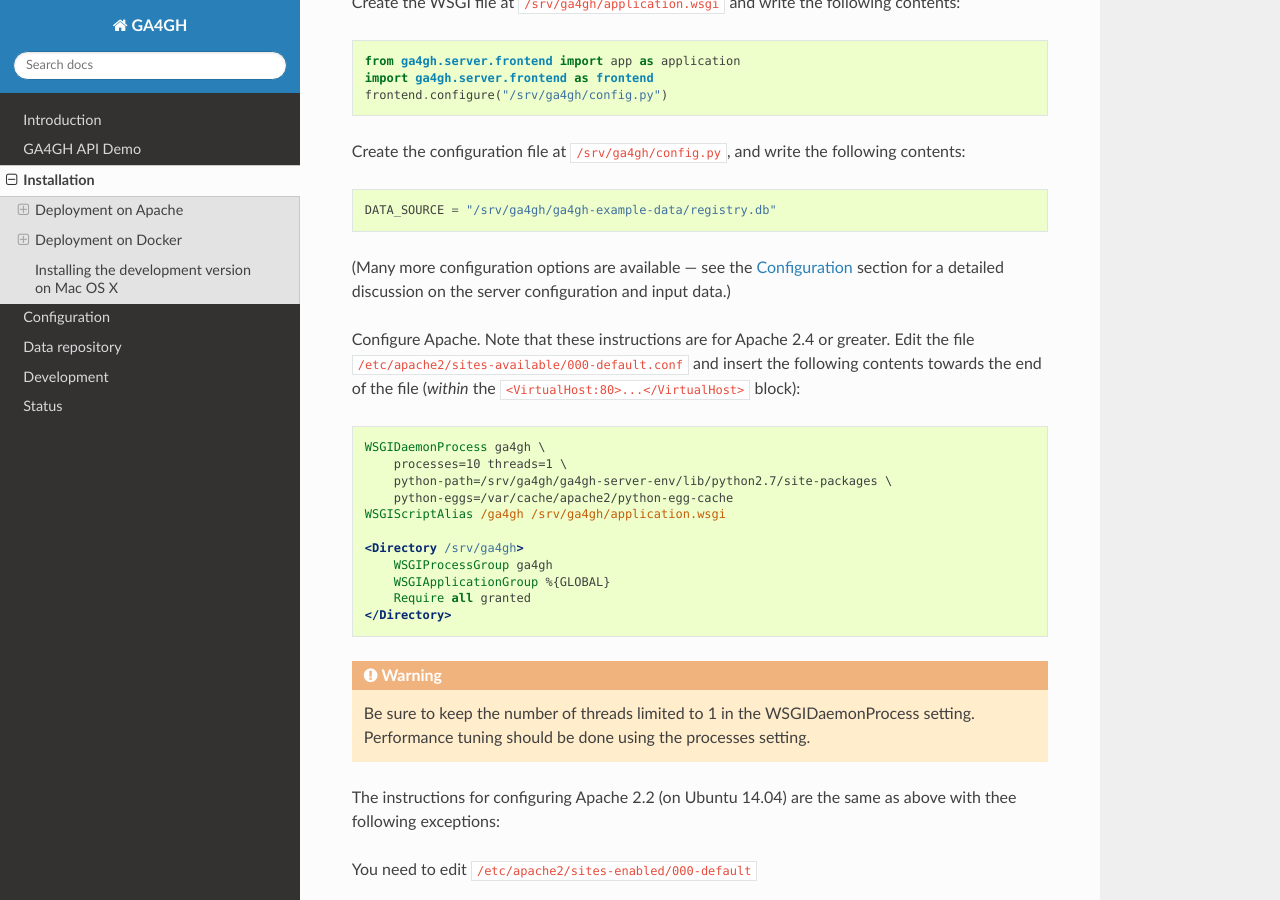
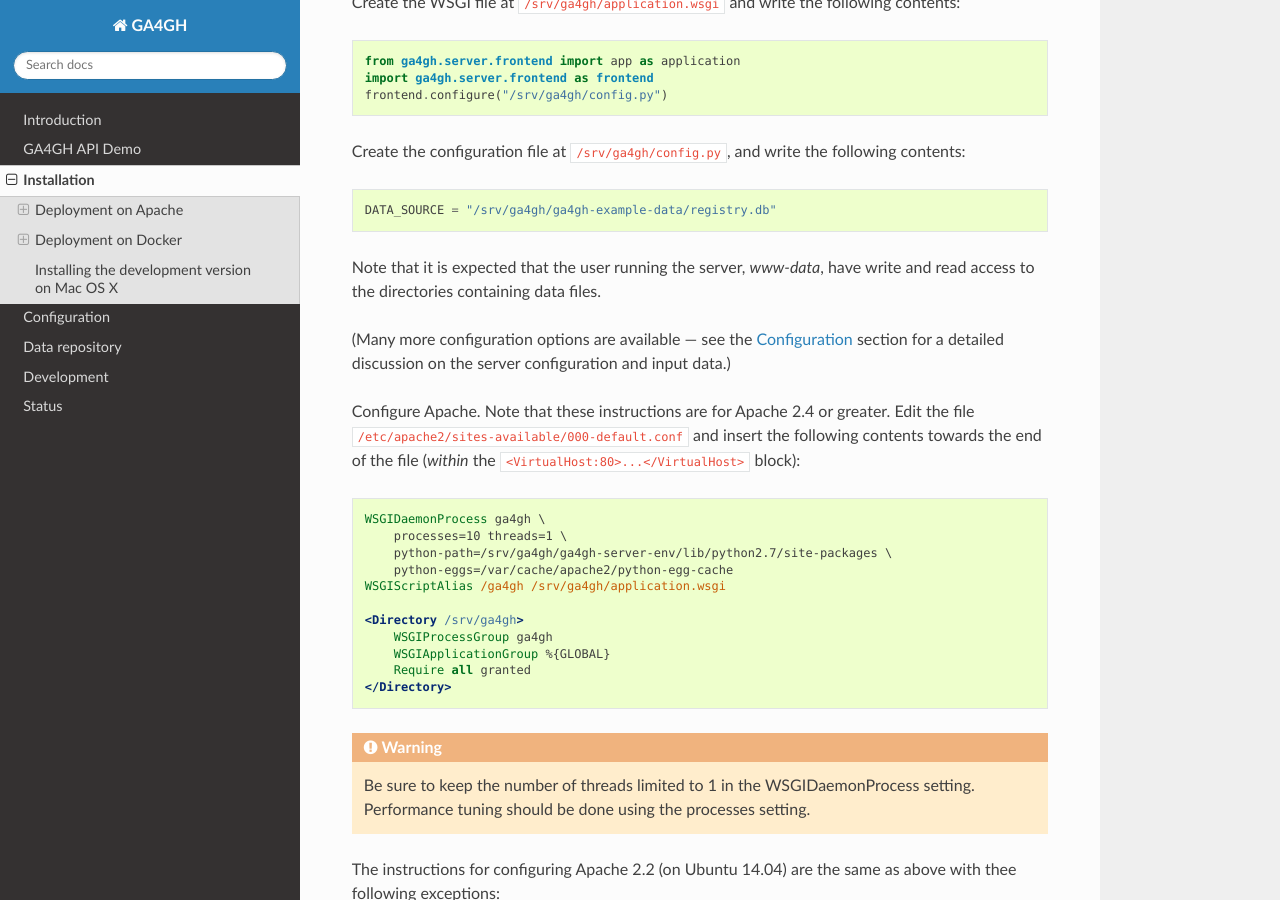
Before and after one commit to ga4gh/ga4gh-server, a Sphinx documentation site: the page built from docs/installation.rst, in a window 1280 px wide and 900 px high, scrolled down 1265 px. Built offline with Sphinx 7.4.7 and the Read the Docs theme 2.0.0, drawn with Linux system fonts in a browser that asks for light colours.

Commit message:
Add note for filesystem permissions close #1161

```diff
--- a/docs/installation.rst
+++ b/docs/installation.rst
@@ -80,6 +80,9 @@ following contents:
 .. code-block:: python
 
     DATA_SOURCE = "/srv/ga4gh/ga4gh-example-data/registry.db"
+
+Note that it is expected that the user running the server, `www-data`,
+have write and read access to the directories containing data files.
 
 (Many more configuration options are available --- see the :ref:`configuration`
 section for a detailed discussion on the server configuration and input data.)
```
